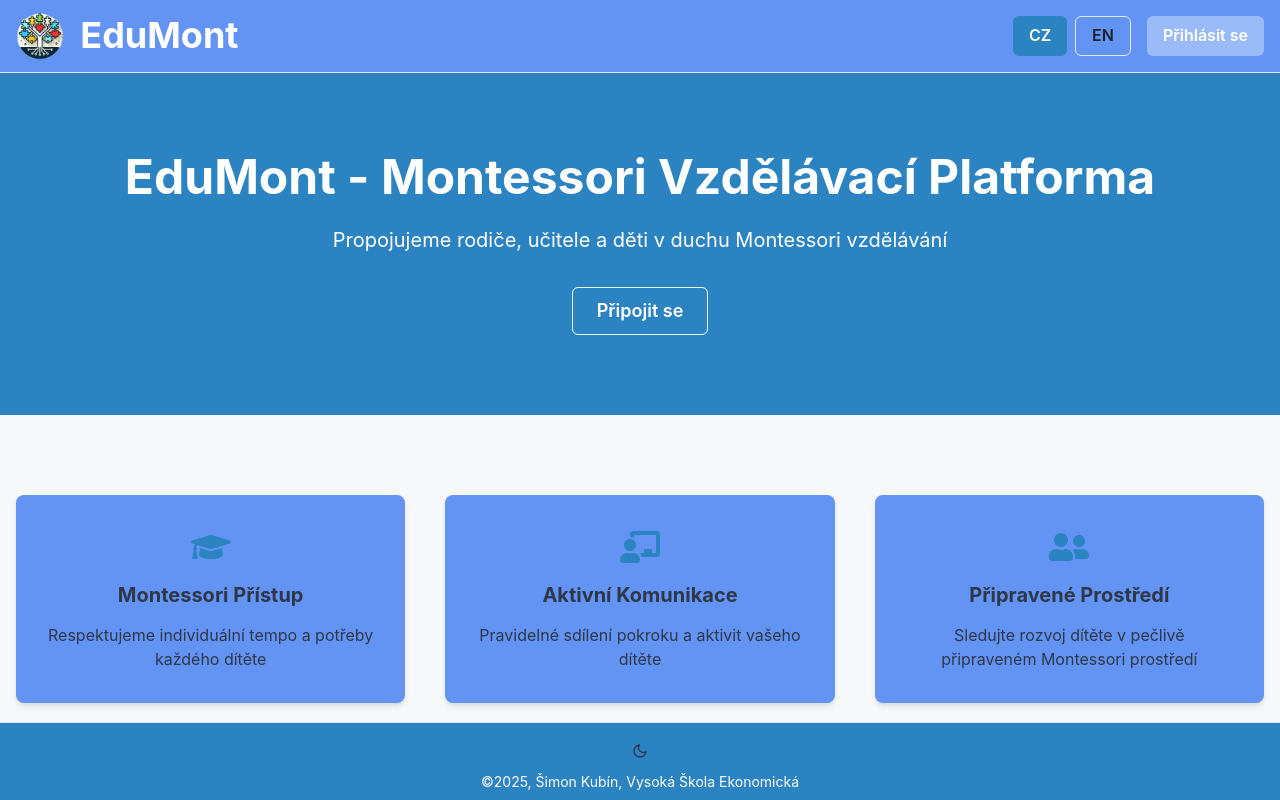
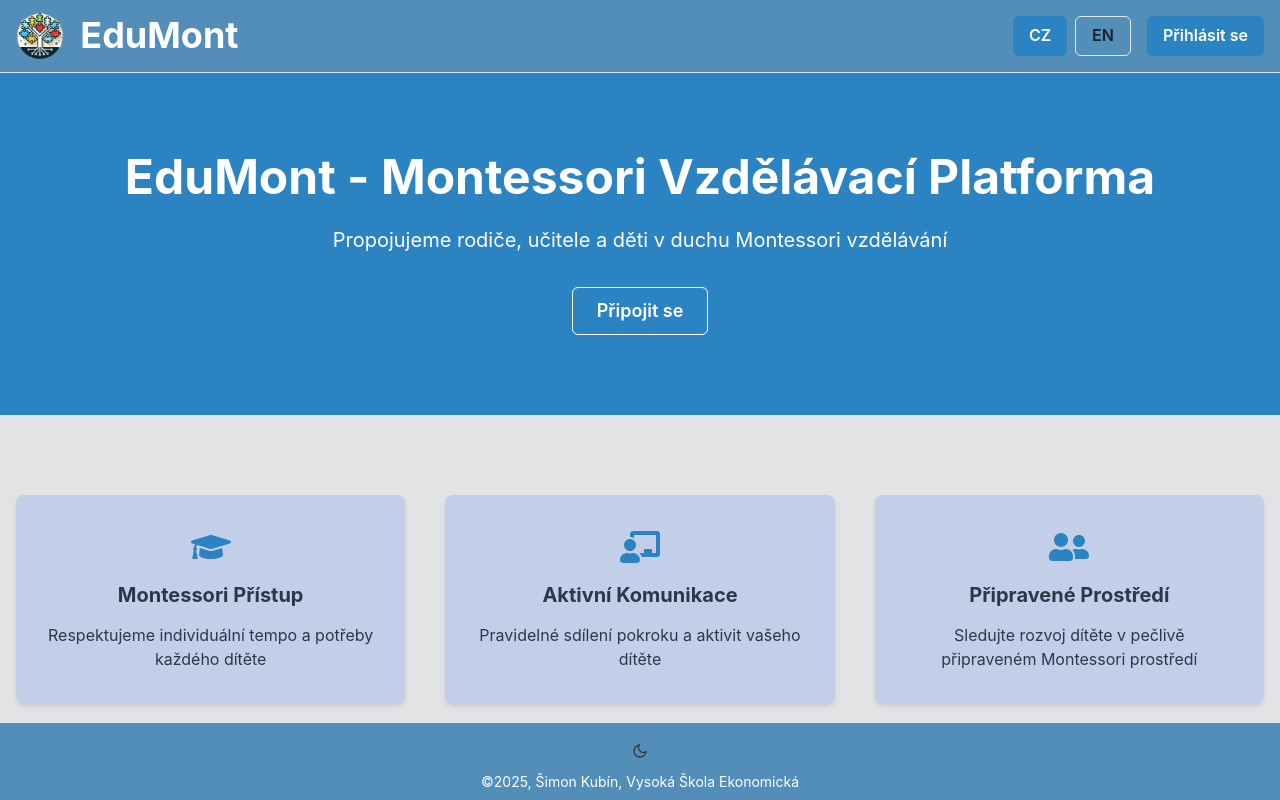
Before and after one commit to kubs09/EduMont, a React (Create React App) app in the folder frontend/: page / in a window 1280 px wide. Shown: the top 800 px of the page. Built offline with nearby package versions, Linux system fonts and the light colour scheme; no server answers.

Commit message:
více barevných úprav

```diff
--- a/frontend/src/design/colorModeUtils.ts
+++ b/frontend/src/design/colorModeUtils.ts
@@ -51,16 +51,16 @@ export const useAppShadows = () => {
 };
 
 // Header and Menu colors
-export const useHeaderColors = () => {
+export const useAtomColors = () => {
   return {
-    bg: useColorModeValue('brand.light.surface', 'brand.dark.surface'),
+    bg: useColorModeValue('brand.light.atom', 'brand.dark.atom'),
     color: useColorModeValue('white', 'brand.dark.text.primary'),
   };
 };
 
 export const useMenuColors = () => {
   return {
-    bg: useColorModeValue('brand.primary.900', 'brand.dark.surface'),
+    bg: useColorModeValue('brand.primary.900', 'brand.dark.bg'),
     hoverBg: useColorModeValue('brand.primary.800', 'brand.dark.surface'),
     borderColor: useColorModeValue('whiteAlpha.300', 'brand.dark.border'),
   };
--- a/frontend/src/design/theme.tsx
+++ b/frontend/src/design/theme.tsx
@@ -36,8 +36,9 @@ const colors = {
     },
     dark: {
       bg: '#1A202C',
-      surface: '#2D3748',
+      surface: '#365282',
       border: '#4A5568',
+      atom: '#01253e',
       text: {
         primary: '#F7FAFC',
         secondary: '#E2E8F0',
@@ -45,9 +46,10 @@ const colors = {
       },
     },
     light: {
-      bg: '#f6f8fa',
-      surface: '#6394f4',
+      bg: '#e1e3e5',
+      surface: '#c3cfe9',
       border: '#E2E8F0',
+      atom: '#538eb9',
       text: {
         primary: '#2D3748',
         secondary: '#4A5568',
--- a/frontend/src/profile/ChangePasswordPage.tsx
+++ b/frontend/src/profile/ChangePasswordPage.tsx
@@ -100,6 +100,7 @@ const ChangePasswordPage = () => {
                 <Input
                   type="password"
                   name="currentPassword"
+                  variant="filled"
                   value={formData.currentPassword}
                   onChange={handleChange}
                 />
@@ -110,6 +111,7 @@ const ChangePasswordPage = () => {
                 <Input
                   type="password"
                   name="newPassword"
+                  variant="filled"
                   value={formData.newPassword}
                   onChange={handleChange}
                 />
@@ -120,6 +122,7 @@ const ChangePasswordPage = () => {
                 <Input
                   type="password"
                   name="confirmPassword"
+                  variant="filled"
                   value={formData.confirmPassword}
                   onChange={handleChange}
                 />
--- a/frontend/src/profile/EditProfilePage.tsx
+++ b/frontend/src/profile/EditProfilePage.tsx
@@ -56,10 +56,8 @@ const EditProfilePage = () => {
         throw new Error('No user ID found');
       }
 
-      // Add this: actually call the updateUser function
       await updateUser(userId, formData);
 
-      // Only show success toast after successful update
       toast({
         title: texts.profile.success[language],
         status: 'success',
@@ -69,7 +67,6 @@ const EditProfilePage = () => {
 
       navigate(ROUTES.PROFILE);
     } catch (error) {
-      console.error('Update error:', error);
       if (error.errors) {
         const validationErrors: Record<string, string> = {};
         error.errors.forEach((err: { path: string[]; message: string }) => {
@@ -96,22 +93,43 @@ const EditProfilePage = () => {
           <Stack spacing={4}>
             <FormControl isRequired isInvalid={!!errors.firstname}>
               <FormLabel>{texts.profile.firstName[language]}</FormLabel>
-              <Input name="firstname" value={formData.firstname} onChange={handleChange} />
+              <Input
+                variant="filled"
+                name="firstname"
+                value={formData.firstname}
+                onChange={handleChange}
+              />
               <FormErrorMessage>{errors.firstname}</FormErrorMessage>
             </FormControl>
             <FormControl isRequired isInvalid={!!errors.surname}>
               <FormLabel>{texts.profile.lastName[language]}</FormLabel>
-              <Input name="surname" value={formData.surname} onChange={handleChange} />
+              <Input
+                variant="filled"
+                name="surname"
+                value={formData.surname}
+                onChange={handleChange}
+              />
               <FormErrorMessage>{errors.surname}</FormErrorMessage>
             </FormControl>
             <FormControl isRequired isInvalid={!!errors.email}>
               <FormLabel>{texts.profile.email[language]}</FormLabel>
-              <Input name="email" type="email" value={formData.email} onChange={handleChange} />
+              <Input
+                variant="filled"
+                name="email"
+                type="email"
+                value={formData.email}
+                onChange={handleChange}
+              />
               <FormErrorMessage>{errors.email}</FormErrorMessage>
             </FormControl>
             <FormControl isInvalid={!!errors.phone}>
               <FormLabel>{texts.profile.phone[language]}</FormLabel>
-              <Input name="phone" value={formData.phone || ''} onChange={handleChange} />
+              <Input
+                variant="filled"
+                name="phone"
+                value={formData.phone || ''}
+                onChange={handleChange}
+              />
               <FormErrorMessage>{errors.phone}</FormErrorMessage>
             </FormControl>
             <FormControl>
@@ -121,10 +139,10 @@ const EditProfilePage = () => {
               </Text>
             </FormControl>
             <ButtonGroup spacing={4}>
-              <Button colorScheme="blue" onClick={handleSubmit}>
+              <Button variant="brand" onClick={handleSubmit}>
                 {texts.profile.save[language]}
               </Button>
-              <Button onClick={() => navigate(ROUTES.PROFILE)}>
+              <Button variant="secondary" onClick={() => navigate(ROUTES.PROFILE)}>
                 {texts.profile.cancel[language]}
               </Button>
             </ButtonGroup>
--- a/frontend/src/profile/ProfilePage.tsx
+++ b/frontend/src/profile/ProfilePage.tsx
@@ -12,6 +12,7 @@ import {
   Switch,
   FormControl,
   FormLabel,
+  useColorModeValue,
 } from '@chakra-ui/react';
 import { texts } from '@frontend/texts';
 import { useLanguage } from '@frontend/shared/contexts/LanguageContext';
@@ -26,6 +27,7 @@ const ProfilePage = () => {
   const userRole = localStorage.getItem('userRole') || '';
   const [firstName, lastName] = userName.split(' ');
   const toast = useToast();
+  const subtleBg = useColorModeValue('gray.50', 'whiteAlpha.50');
   const [messageNotifications, setMessageNotifications] = useState<boolean>(() => {
     const userSettings = localStorage.getItem('userSettings');
     if (userSettings) {
@@ -75,23 +77,23 @@ const ProfilePage = () => {
       <Card mb={6}>
         <CardBody>
           <Stack spacing={4}>
-            <Box>
+            <Box bg={subtleBg} p={3} borderRadius="md">
               <Text fontWeight="bold">{texts.profile.firstName[language]}</Text>
               <Text>{firstName}</Text>
             </Box>
-            <Box>
+            <Box bg={subtleBg} p={3} borderRadius="md">
               <Text fontWeight="bold">{texts.profile.lastName[language]}</Text>
               <Text>{lastName}</Text>
             </Box>
-            <Box>
+            <Box bg={subtleBg} p={3} borderRadius="md">
               <Text fontWeight="bold">{texts.profile.email[language]}</Text>
               <Text>{userEmail}</Text>
             </Box>
-            <Box>
+            <Box bg={subtleBg} p={3} borderRadius="md">
               <Text fontWeight="bold">{texts.profile.phone[language]}</Text>
               <Text>{userPhone || '-'}</Text>
             </Box>
-            <Box>
+            <Box bg={subtleBg} p={3} borderRadius="md">
               <Text fontWeight="bold">{texts.profile.role[language]}</Text>
               <Text>
                 {texts.userTable.roles[userRole as keyof typeof texts.userTable.roles][language]}
--- a/frontend/src/shared/atoms/footer/Footer.tsx
+++ b/frontend/src/shared/atoms/footer/Footer.tsx
@@ -1,9 +1,9 @@
-import { Box, Flex, Hide, Show, Text, useColorModeValue } from '@chakra-ui/react';
+import { Box, Flex, Hide, Show, Text } from '@chakra-ui/react';
 import ColorModeToggle from '../color-mode-toggle';
+import { useAtomColors } from '@frontend/design/colorModeUtils';
 
 const Footer = () => {
-  const footerBg = useColorModeValue('brand.primary.900', 'brand.dark.surface');
-  const footerColor = useColorModeValue('white', 'brand.dark.text.primary');
+  const { bg: footerBg, color: footerColor } = useAtomColors();
 
   return (
     <Flex
--- a/frontend/src/shared/atoms/header/Header.tsx
+++ b/frontend/src/shared/atoms/header/Header.tsx
@@ -20,14 +20,14 @@ import { ROUTES } from '@frontend/shared/route';
 import icon from './icon.png';
 import { useState, useEffect } from 'react';
 import { getMessages } from '@frontend/services/api';
-import { useHeaderColors, useMenuColors } from '@frontend/design/colorModeUtils';
+import { useAtomColors, useMenuColors } from '@frontend/design/colorModeUtils';
 
 const POLL_INTERVAL = 5000;
 
 const Header = () => {
   const { language, setLanguage } = useLanguage();
   const navigate = useNavigate();
-  const { bg: headerBg, color: headerColor } = useHeaderColors();
+  const { bg: headerBg, color: headerColor } = useAtomColors();
   const { bg: menuBg, hoverBg: menuHoverBg, borderColor: menuBorderColor } = useMenuColors();
   const isAuthenticated = !!localStorage.getItem('token');
   const userName = localStorage.getItem('userName') || 'User';
@@ -201,7 +201,7 @@ const Header = () => {
             </MenuList>
           </Menu>
         ) : (
-          <Button colorScheme="whiteAlpha" onClick={handleLogin} size={{ base: 'sm', md: 'md' }}>
+          <Button variant="brand" onClick={handleLogin} size={{ base: 'sm', md: 'md' }}>
             {texts.auth.signIn.loginButton[language]}
           </Button>
         )}
```
